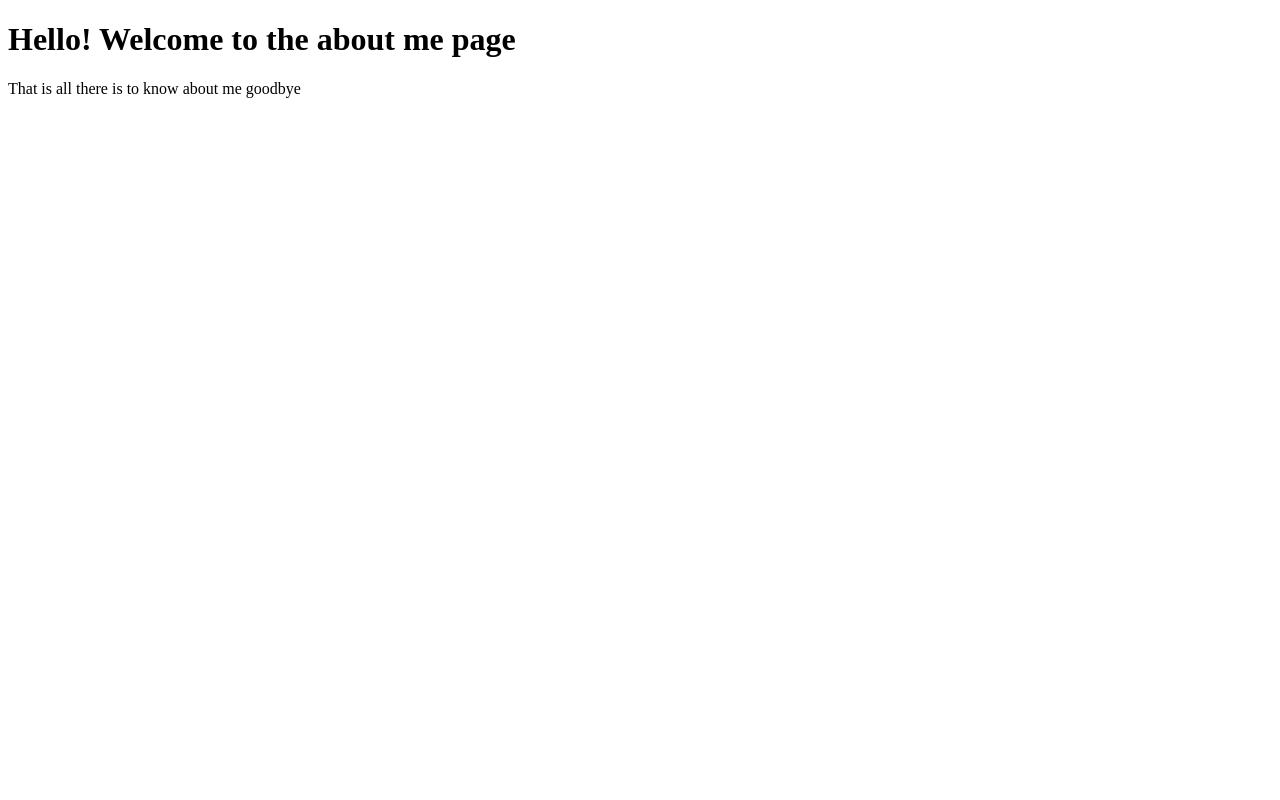
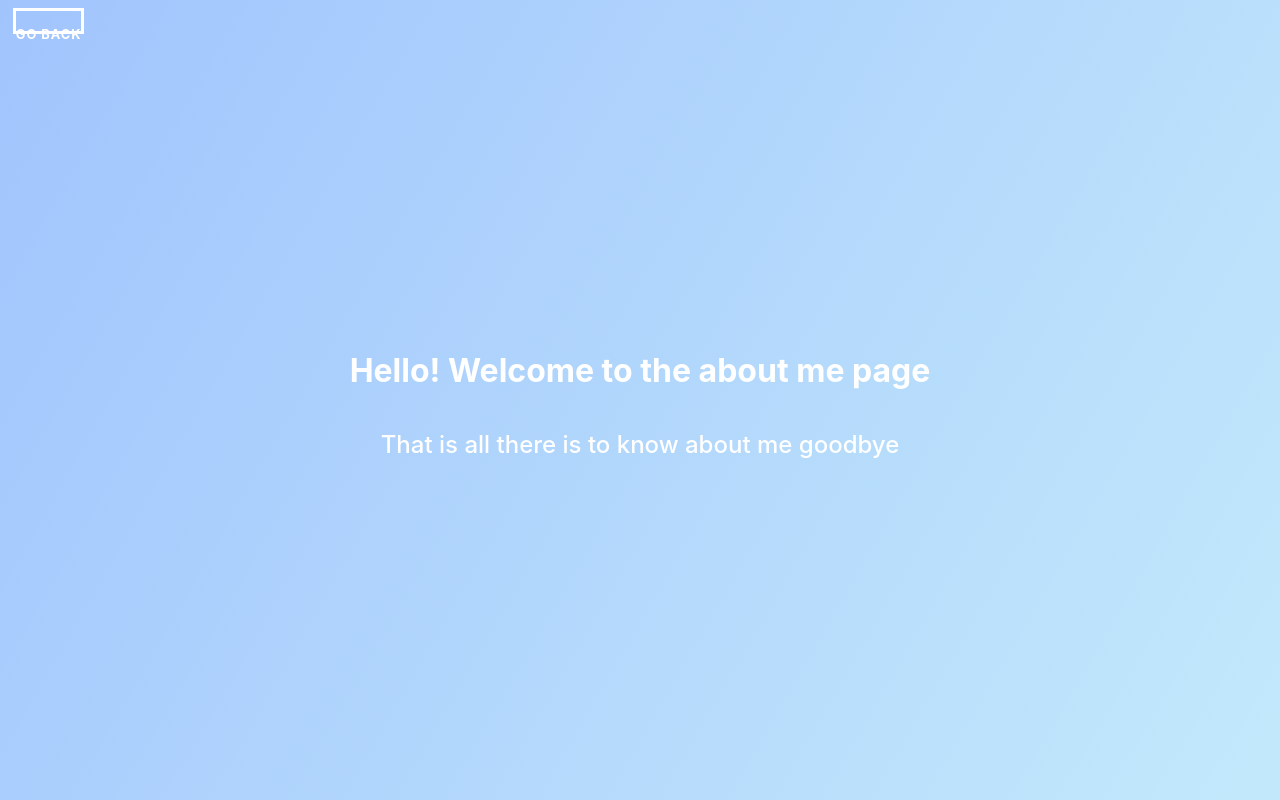
Before and after one commit to MatthewCWoodward/Personal-Site, a website: page src/about.html in a window 1280 px wide. Drawn offline with Linux system fonts and the light colour scheme.

Commit message:
Styling to about page

```diff
--- /dev/null
+++ b/public/about.css
@@ -0,0 +1,84 @@
+html{
+	overflow: hidden;
+	height: 100%;
+}
+
+body {
+	overflow: auto;
+	height: 100%;
+	padding: 0;
+	margin: 0;
+	font-family: -apple-system, BlinkMacSystemFont, 'Segoe UI', 'Roboto', 'Oxygen',
+	'Ubuntu', 'Cantarell', 'Fira Sans', 'Droid Sans', 'Helvetica Neue',
+	sans-serif;
+	-webkit-font-smoothing: antialiased;
+	-moz-osx-font-smoothing: grayscale;
+	color: white;
+}
+
+.about {
+	background-image: linear-gradient(120deg, #a1c4fd 0%, #c2e9fb 100%);
+	position: absolute;
+	width: 100%;
+	height: 100%;
+}
+
+.about-content {
+	position: relative;
+	top: 40%;
+	line-height: 3em;
+	text-align: center;
+}
+
+.about-content h1 {
+	font-size: 200%;
+	font-weight: 700;
+}
+
+.about-content p {
+	font-size: 150%;
+	font-weight: 500;
+}
+
+p#back {
+	border: 3px solid white;
+	font-size: 80%;
+	margin: 0px;
+	height: 20px;
+	display: inline-block;
+	color: white;
+	font-weight: 700;
+	letter-spacing: 1px;
+	cursor: pointer;
+	text-transform: uppercase;
+	position: fixed;
+	left: 1vw;
+	top: 1vh;
+	-webkit-transition: all 0.3s;
+	-moz-transition: all 0.3s;
+	transition: all 0.3s;
+}
+
+p#back:after {
+	content: '';
+	position: absolute;
+	z-index: -1;
+	-webkit-transition: all 0.3s;
+	-moz-transition: all 0.3s;
+	transition: all 0.3s;
+	width: 0%;
+	height: 100%;
+	top: 0;
+	left: 0;
+	background: rgb(53, 230, 177);
+}
+
+p#back:hover,
+p#back:active {
+	color: black;
+}
+
+p#back:hover:after,
+p#back:active:after {
+	width: 100%;
+}
--- a/src/about.html
+++ b/src/about.html
@@ -1,10 +1,18 @@
 <!DOCTYPE html>
 <html>
 	<head>
+		<link rel="stylesheet" type="text/css" href="../public/about.css">
 		<title>About</title>
 	</head>
 	<body>
-		<h1>Hello! Welcome to the about me page</h1>
-		<p>That is all there is to know about me goodbye</p>
+		<main data-router-wrapper>
+			<section data-router-view="about" class="about">
+				<div class="about-content">
+					<p id="back">Go back</p>
+					<h1>Hello! Welcome to the about me page</h1>
+					<p>That is all there is to know about me goodbye</p>
+				</div>
+			</section>
+		</main>
 	</body>
 </html>
```
Also changed, not shown: public/index.css (+28 -1 lines), src/index.html (+22 -6 lines).
